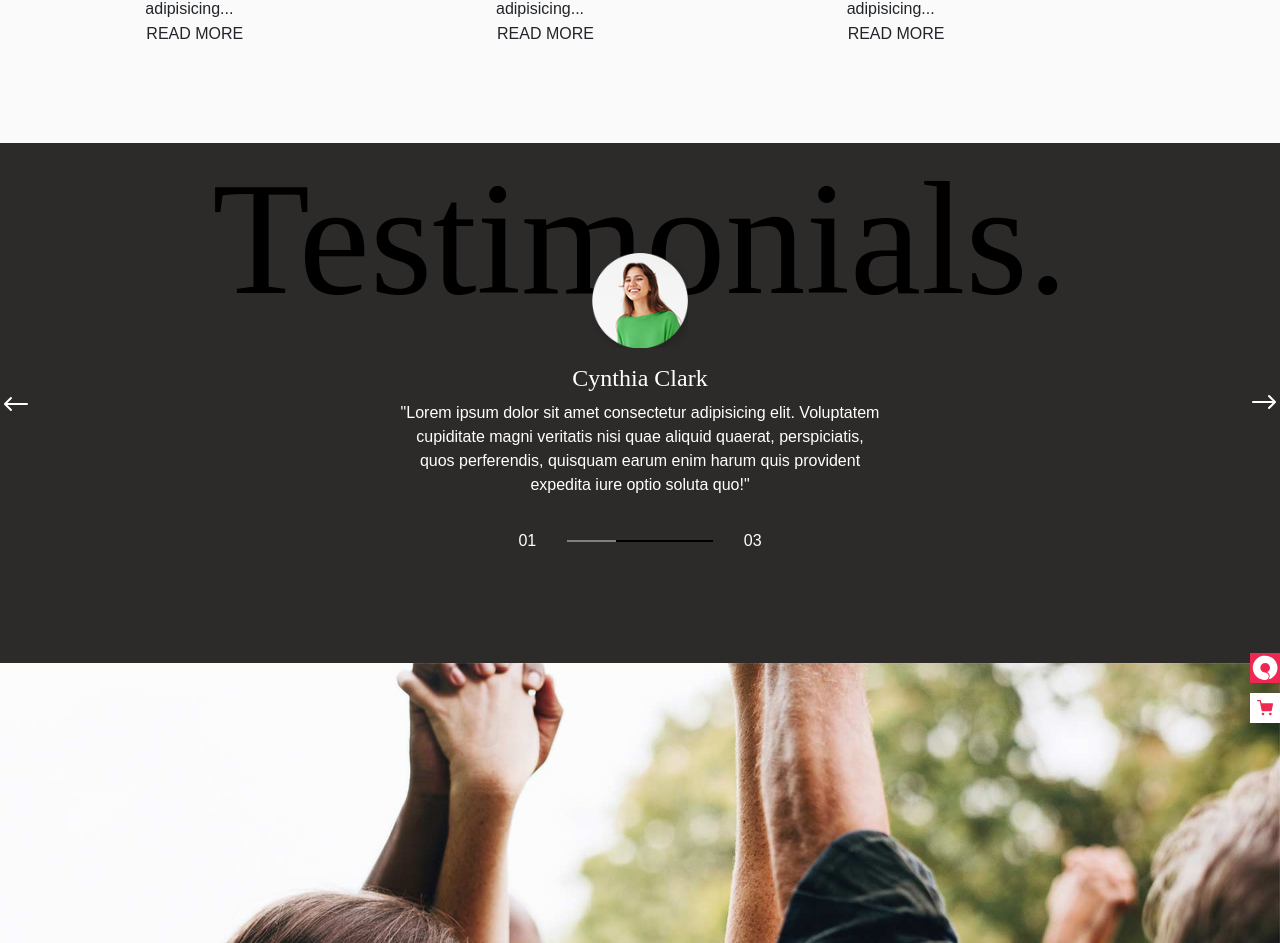
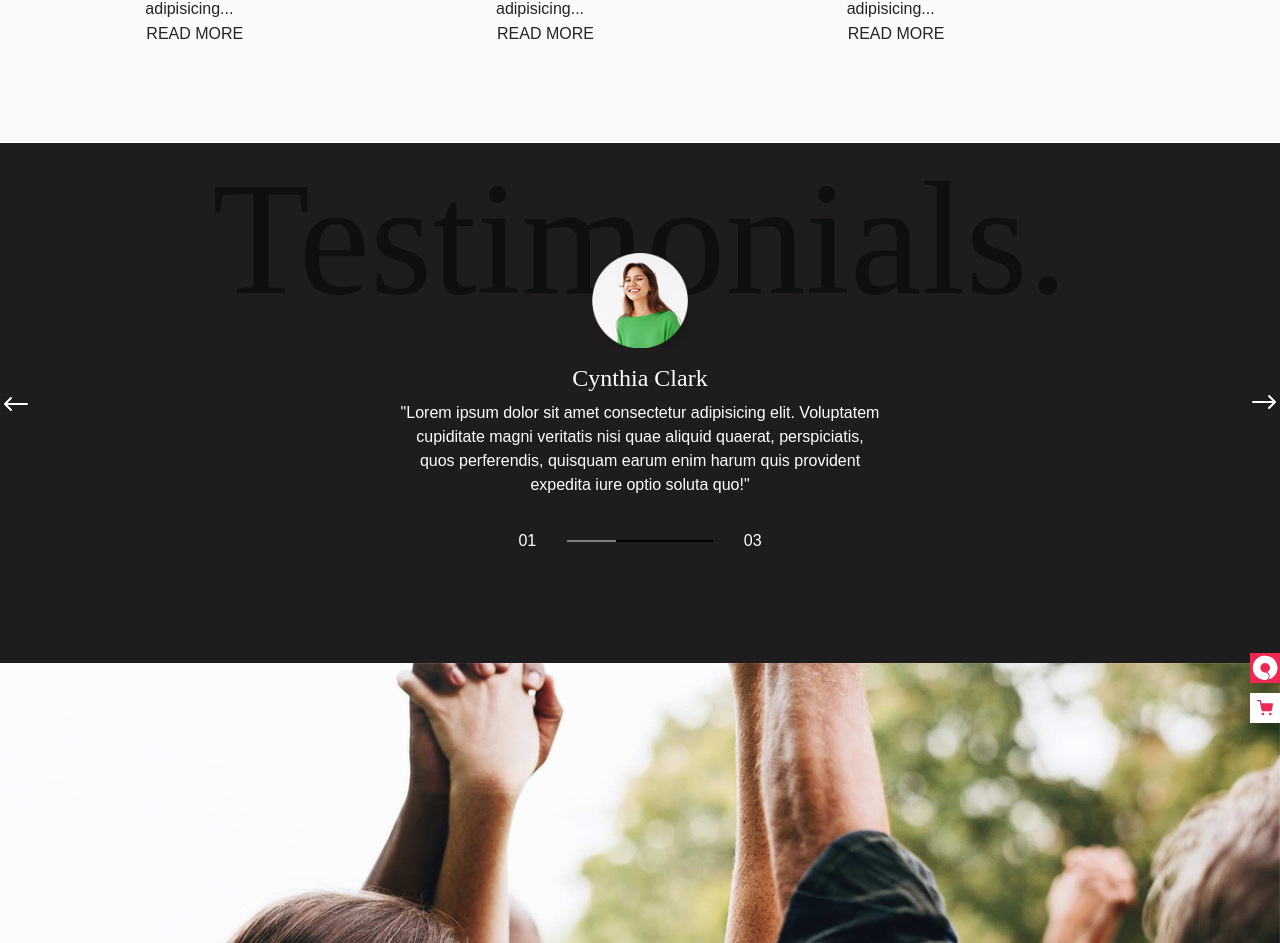
Before and after one commit to AndreaCoggio94/proj-html-vuejs, a Vue app: page / in a window 1280 px wide. Shown: the part 3595-4538 px from the top of the page. Built offline with nearby package versions, Linux system fonts and the light colour scheme; what webfontloader would draw is missing.

Commit message:
fixed color in testimonials

```diff
--- a/src/components/AppMain.vue
+++ b/src/components/AppMain.vue
@@ -552,8 +552,9 @@ export default {
 
 .testimonials {
   .background {
-    color: black;
-    background-color: rgb(45, 42, 42);
+    color: rgba(0, 0, 0, 0.449);
+
+    background-color: #1e1c1c;
     position: relative;
     padding-bottom: 20rem;
 
```
